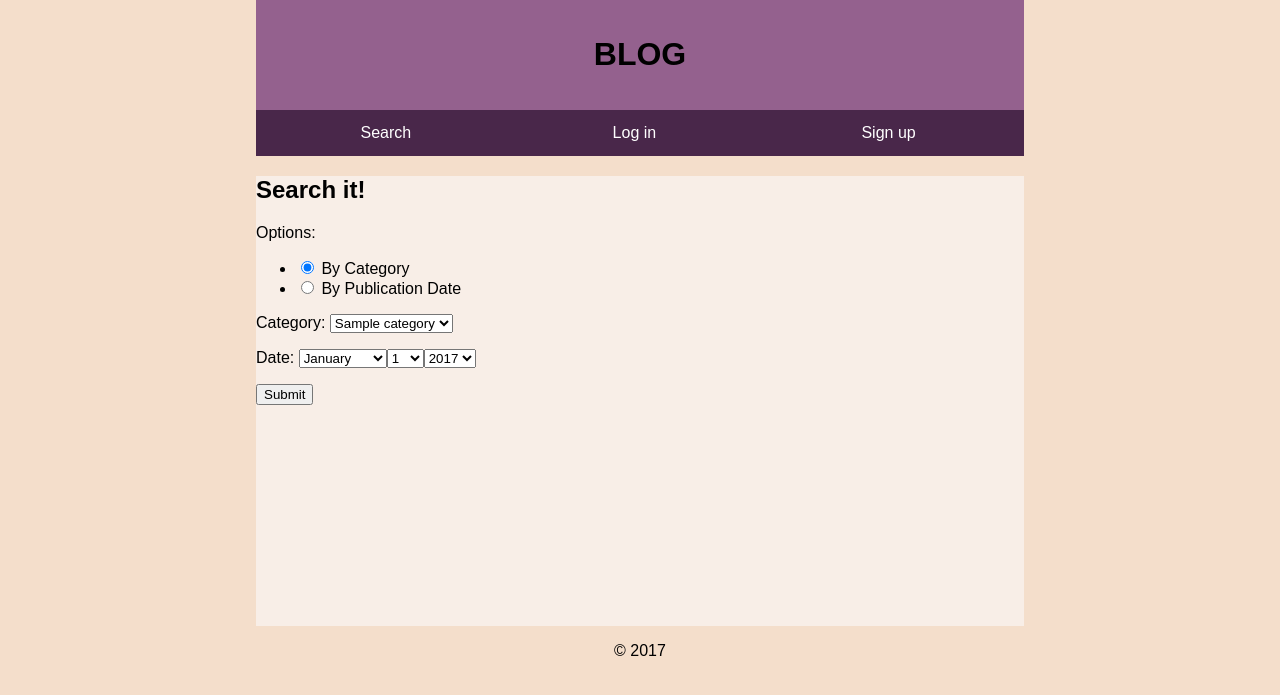
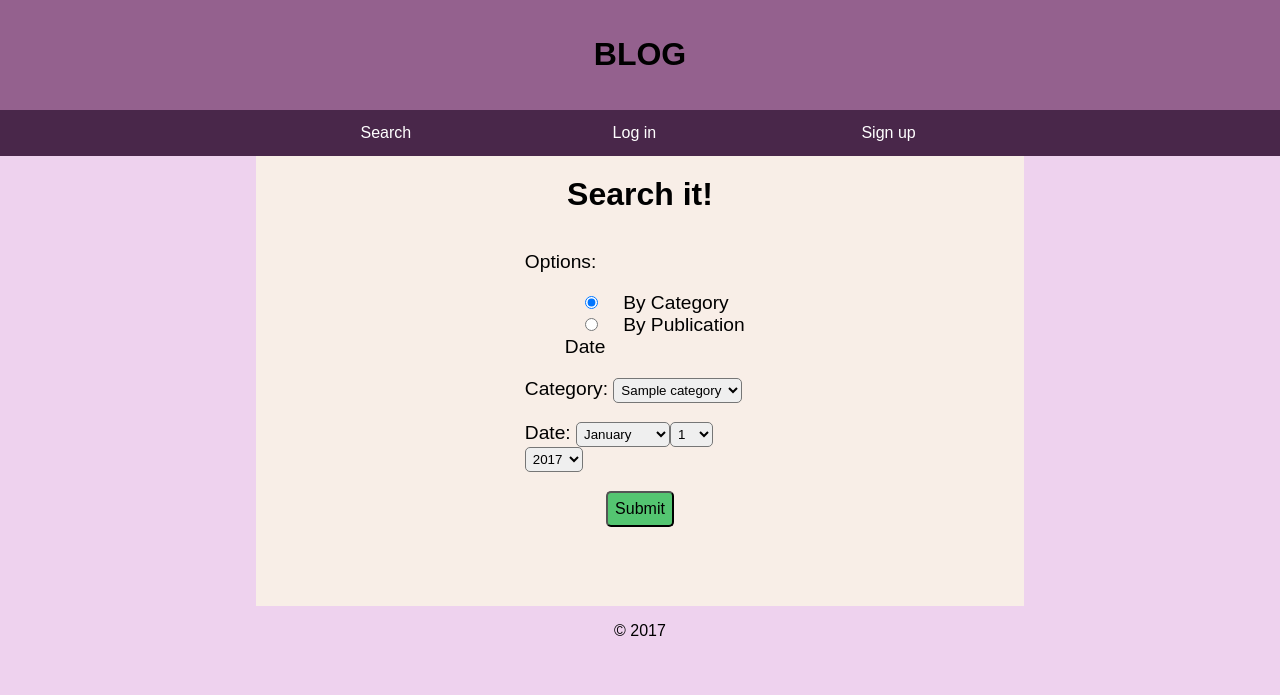
Before and after one commit to amm-poiais/laktionova_tsaplina, a Django app: page /search/ in a window 1280 px wide. Shown: the top 695 px of the page. Run offline with Django 3.2, Linux system fonts and the light colour scheme; tables that the repository leaves empty hold one stand-in row (values such as "Sample post").

Commit message:
Added more changes to the design (including change of the palette)

```diff
--- a/Blog/forms.py
+++ b/Blog/forms.py
@@ -28,8 +28,9 @@ ACTIONS = [('publish', 'Publish'), ('reject', 'Reject')]
 
 
 class ModerateForm(forms.Form):
+    actions = forms.ChoiceField(label=_('Actions'), choices=ACTIONS, widget=forms.RadioSelect(), initial=ACTIONS[0][0])
     comment = CharField(max_length=255, required=False, widget=Textarea(attrs={'cols': 30, 'rows': 10}))
-    actions = forms.ChoiceField(label=_('Actions'), choices=ACTIONS, widget=forms.RadioSelect(), initial=ACTIONS[0][0])
+
 
 
 
--- a/templates/base.html
+++ b/templates/base.html
@@ -6,27 +6,28 @@
     <style type="text/css">
         body{
             margin:0;
-            background-color: #f4decb;
+            background-color: #EED2EE;
             font: 100% Arial, sans-serif;
+            word-wrap: break-word;
         }
         header{
             background-color: #94618e;
-            padding: 15px 0;
-            margin-left:20%;
-            margin-right:20%;
+            padding: 15px 20%;
+        }
+        #header-name{
+            /*color: white;*/
         }
         .main-column{
             width:60%;
             min-height: 450px;
             margin-left:20%;
             margin-right:20%;
-            word-wrap: break-word;
             background-color: #f8eee7;
         }
         .menu{
             background-color: #49274a;
-            margin-left:20%;
-            margin-right:20%;
+            padding-left:20%;
+            padding-right:20%;
         }
         .menu ul {
             list-style-type: none;
@@ -72,15 +73,26 @@
             padding: 20px 40px 0;
             margin: 0;
             font-weight: bold;
-            font-size: 28px;
+            font-size: 32px;
             text-align:center;
         }
-        #news, #user-news{
+        #news, #user-news, #search_res, #moderation-news{
             padding: 40px;
         }
+        #moderation-news{
+            text-align: center;
+            margin: 0 18%;
+            padding-bottom: 0;
+        }
+
         .news {
             display: block;
             padding-bottom: 50px;
+            margin-bottom: 30px;
+        }
+
+        .news:last-child{
+            padding-bottom: 10px;
         }
 
         .btn {
@@ -88,13 +100,20 @@
             padding: 10px;
             background-color: #b56357;
             border-radius: 5px;
+            margin: 0 20px;
         }
 
-        .title{
+        .post-title{
+            display: inline-block;
             font-weight: bold;
-            font-size: 30px;
+            font-size: 26px;
+            vertical-align: middle;
+            word-wrap: break-word;
         }
-        .pub-data{
+        .top{
+            word-wrap: break-word;
+        }
+        .pub-data, .category{
             font-style: italic;
             margin: 5px 0;
         }
@@ -105,7 +124,9 @@
 
         }
         .content{
+            padding: 20px;
             overflow: auto;
+            background-color: #D8BFD8;
         }
         .pic{
             max-width: 150px;
@@ -113,14 +134,98 @@
             margin-right: 20px;
         }
         .text{
-            margin: 5px 50px 20px 25px;
+            margin: 5px 0 20px;
+            text-align: justify;
         }
+        .pre-category{
+            background-color: red;
+        }
+
+        #fm-search{
+            margin: 5% 35% 0;
+            font-size: larger;
+        }
+        #fm-search ul{
+            list-style-type: none;
+        }
+        #fm-search input{
+            padding: 7px;
+            background-color: #54C571;
+            border-radius: 5px;
+            margin: 0 20px;
+            font-size: 16px;
+        }
+        #fm-search select{
+            padding: 3px;
+            border-radius: 5px;
+        }
+        /*#fm-btn{
+            margin: 35%;
+        }*/
+
+        #fm-create{
+            /*margin: 5% 35% 5%;*/
+            margin: 5% 35%;
+            padding-bottom: 25px;
+            font-size: larger;
+            width: 270px;
+        }
+
+        #fm-create select{
+            padding: 3px;
+            border-radius: 5px;
+        }
+
+        #fm-create input, textarea{
+            border-radius: 5px;
+        }
+
+        #fm-create input[type=submit]{
+            padding: 7px;
+            background-color: #54C571;
+            margin: 0 20px;
+            font-size: 16px;
+        }
+
+        #fm-moderate {
+            margin: 0 35%;
+            padding-bottom: 25px;
+            font-size: larger;
+            width: 270px;
+        }
+
+        #fm-moderate ul{
+            list-style-type: none;
+            overflow: hidden;
+            display: table;
+        }
+
+        #fm-moderate li{
+            display: table-cell;
+            padding-right: 15px;
+        }
+
+        #fm-moderate input, textarea{
+            border-radius: 5px;
+        }
+
+        #fm-moderate input[type=submit]{
+            padding: 7px;
+            background-color: #54C571;
+            margin: 0 20px;
+            font-size: 16px;
+        }
+
+         #fm-moderate textarea{
+            display: none;
+        }
+
     </style>
 </head>
 <body>
     <header>
         {% block header %}
-        <div class="header-name">
+        <div id="header-name">
             <h1 style="text-align: center"><a href="/">BLOG</a></h1>
         </div>
         {% endblock %}
--- a/templates/create_news.html
+++ b/templates/create_news.html
@@ -1,10 +1,11 @@
 {% extends 'base.html' %}
 
 {% block main_column %}
-    <form method="post" enctype="multipart/form-data">
+    <div id="page-title">Create it!</div>
+    <form id='fm-create' method="post" enctype="multipart/form-data">
         {% csrf_token %}
         {{fm.as_p}}
-        <p>
+        <p align="center">
             <input type="submit">
         </p>
     </form>
--- a/templates/main.html
+++ b/templates/main.html
@@ -7,7 +7,7 @@
         {% if news %}
             {% for post in news %}
                 <div class='news'>
-                    <div class='title'>{{post.title}}</div>
+                    <div class='post-title'>{{post.title}}</div>
                     <p class='pub-data'>Posted on {{post.timestamp}} by <b>{{ post.user.username }}</b></p>
                     <div class="content">
                         {% if post.attachment %}
@@ -15,6 +15,7 @@
                         {% endif %}
                         <div class="text">{{post.text}}</div>
                     </div>
+                    <p class='category'>Category: {{ post.category }}</p>
                 </div>
             {% endfor %}
         {% else %}
--- a/templates/search.html
+++ b/templates/search.html
@@ -1,29 +1,34 @@
 {% extends 'base.html' %}
 
 {% block main_column %}
-    <h2>Search it!</h2>
+    <div id="page-title">Search it!</div>
     {% if search %}
-        <form method="post">
+        <form id='fm-search' method="post">
             {% csrf_token %}
             {{fm.as_p}}
-            <p>
+            <p align="center">
                 <input type="submit">
             </p>
         </form>
     {% else %}
         <div id="search_res">
+            {% if res_list %}
                 {% for post in res_list %}
                     <div class="news">
-                    <h2>{{post.title}}</h2>
-                    <p>{{post.text}}</p>
+                        <div class='post-title'>{{post.title}}</div>
+                        <p class='pub-data'>Posted on {{post.timestamp}} by <b>{{ post.user.username }}</b></p>
+                        <div class="content">
                             {% if post.attachment %}
-                        <img src="{{ post.attachment.url }}" width="300" height="200" alt="{{ post.title }}" />
+                                <img class='pic' src="{{ post.attachment.url }}" alt="{{ post.title }}" />
                             {% endif %}
-                    <p>Posted on {{post.timestamp}}</p>
-                    {% empty %}
-                    <p>No news found.</p>
+                            <div class="text">{{post.text}}</div>
+                        </div>
+                        <p class='category'>Category: {{ post.category }}</p>
                     </div>
                 {% endfor %}
+            {% else %}
+                <p id='message'>No news found.</p>
+            {% endif %}
         </div>
     {% endif %}
 {% endblock %}
--- a/templates/user_profile.html
+++ b/templates/user_profile.html
@@ -9,7 +9,7 @@
         {% if user_news %}
             {% for post in user_news %}
                 <div class="news">
-                    <div class='title'>{{post.title}}</div>
+                    <div class='post-title'>{{post.title}}</div>
 
                     <p class="status">Status: {{post.status.status}}</p>
                     {% ifequal post.status "Not published" %}
@@ -28,6 +28,7 @@
                         {% endif %}
                         <div class="text">{{post.text}}</div>
                     </div>
+                    <p class='category'>Category: <pre class="pre-category">{{ post.category }}</pre></p>
                 </div>
             {% endfor %}
         {% else %}
```
Also changed, not shown: templates/moderate.html (+14 -7 lines), templates/moderate_news.html (+15 -9 lines). Lines whose indentation alone changed are shown as unchanged.
